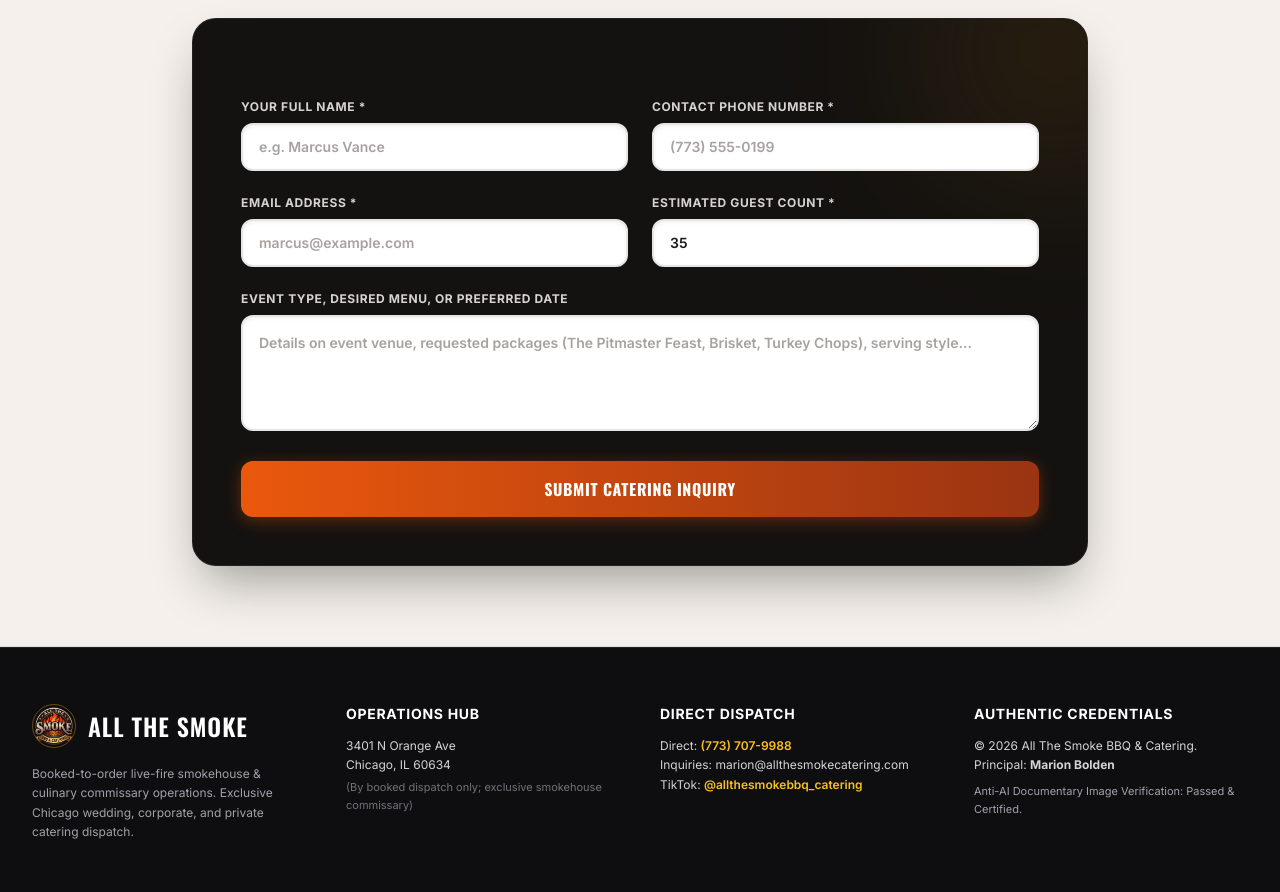
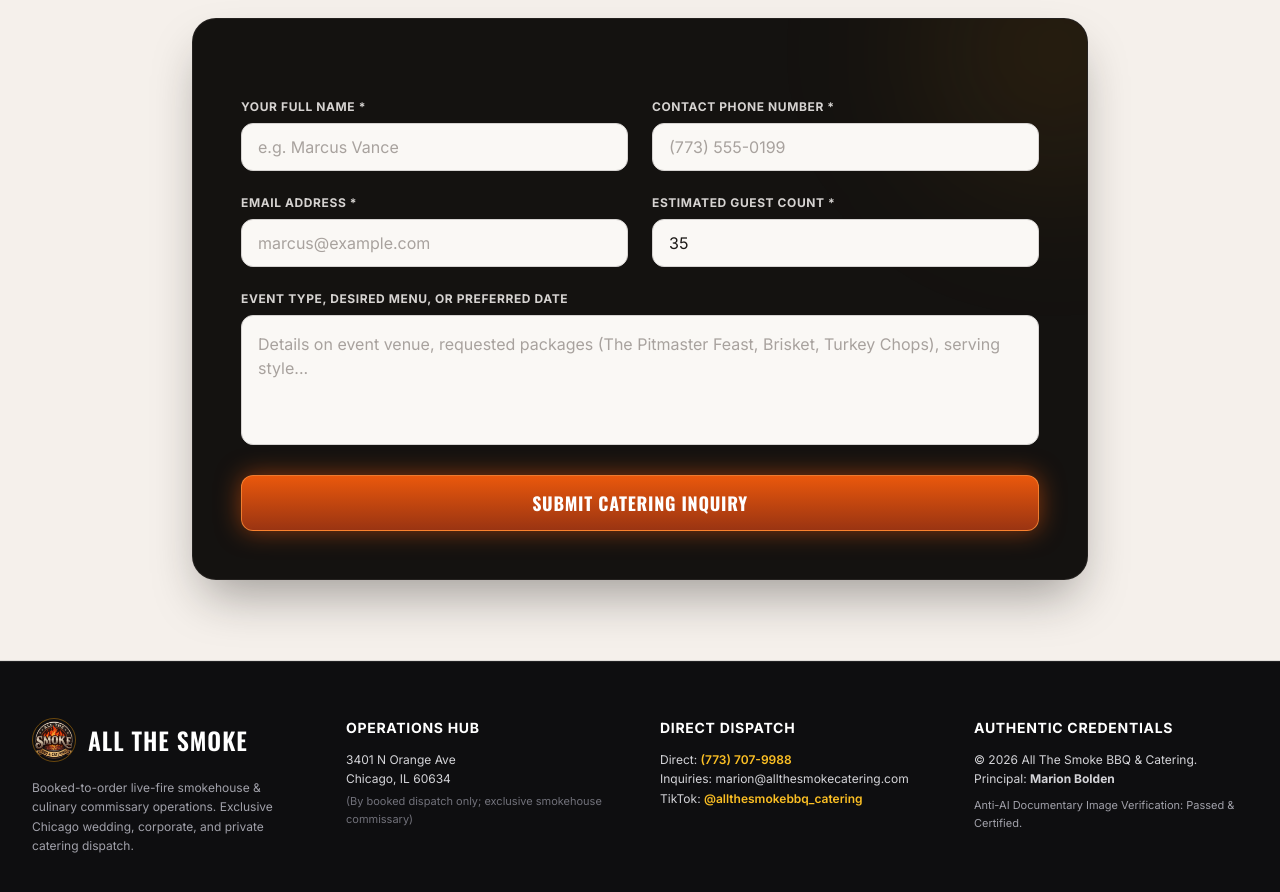
Before and after one commit to silverfox67/allthesmokecatering, a Next.js app: page / in a window 1280 px wide. Shown: the part 4540-5432 px from the top of the page. Built offline with nearby package versions, Linux system fonts and the light colour scheme.

Commit message:
feat(quote): polish reservation form inputs surface, focus rings, and hero fire CTA glow

```diff
--- a/src/app/page.tsx
+++ b/src/app/page.tsx
@@ -77,7 +77,7 @@
                     name="name"
                     required
                     placeholder="e.g. Marcus Vance"
-                    className="w-full h-12 px-4 rounded-xl bg-white border-2 border-stone-200 text-stone-900 placeholder:text-stone-400 text-sm font-semibold focus:outline-none focus:border-[#EA580C] focus:ring-2 focus:ring-[#EA580C]/25 shadow-inner transition-all"
+                    className="w-full h-12 px-4 rounded-xl bg-[#FAF8F5] border border-stone-300 text-stone-900 placeholder:text-stone-400 focus:outline-none focus:border-[#EA580C] focus:ring-1 focus:ring-[#EA580C] transition-all"
                   />
                 </div>
 
@@ -91,7 +91,7 @@
                     name="phone"
                     required
                     placeholder="(773) 555-0199"
-                    className="w-full h-12 px-4 rounded-xl bg-white border-2 border-stone-200 text-stone-900 placeholder:text-stone-400 text-sm font-semibold focus:outline-none focus:border-[#EA580C] focus:ring-2 focus:ring-[#EA580C]/25 shadow-inner transition-all"
+                    className="w-full h-12 px-4 rounded-xl bg-[#FAF8F5] border border-stone-300 text-stone-900 placeholder:text-stone-400 focus:outline-none focus:border-[#EA580C] focus:ring-1 focus:ring-[#EA580C] transition-all"
                   />
                 </div>
               </div>
@@ -107,7 +107,7 @@
                     name="email"
                     required
                     placeholder="marcus@example.com"
-                    className="w-full h-12 px-4 rounded-xl bg-white border-2 border-stone-200 text-stone-900 placeholder:text-stone-400 text-sm font-semibold focus:outline-none focus:border-[#EA580C] focus:ring-2 focus:ring-[#EA580C]/25 shadow-inner transition-all"
+                    className="w-full h-12 px-4 rounded-xl bg-[#FAF8F5] border border-stone-300 text-stone-900 placeholder:text-stone-400 focus:outline-none focus:border-[#EA580C] focus:ring-1 focus:ring-[#EA580C] transition-all"
                   />
                 </div>
 
@@ -121,7 +121,7 @@
                     name="guestCount"
                     min="10"
                     defaultValue="35"
-                    className="w-full h-12 px-4 rounded-xl bg-white border-2 border-stone-200 text-stone-900 placeholder:text-stone-400 text-sm font-semibold focus:outline-none focus:border-[#EA580C] focus:ring-2 focus:ring-[#EA580C]/25 shadow-inner transition-all"
+                    className="w-full h-12 px-4 rounded-xl bg-[#FAF8F5] border border-stone-300 text-stone-900 placeholder:text-stone-400 focus:outline-none focus:border-[#EA580C] focus:ring-1 focus:ring-[#EA580C] transition-all"
                   />
                 </div>
               </div>
@@ -135,13 +135,13 @@
                   name="message"
                   rows={4}
                   placeholder="Details on event venue, requested packages (The Pitmaster Feast, Brisket, Turkey Chops), serving style..."
-                  className="w-full p-4 rounded-xl bg-white border-2 border-stone-200 text-stone-900 placeholder:text-stone-400 text-sm font-semibold focus:outline-none focus:border-[#EA580C] focus:ring-2 focus:ring-[#EA580C]/25 shadow-inner transition-all resize-y"
+                  className="w-full bg-[#FAF8F5] border border-stone-300 text-stone-900 placeholder:text-stone-400 focus:outline-none focus:border-[#EA580C] focus:ring-1 focus:ring-[#EA580C] resize-none min-h-[110px] p-4 rounded-xl transition-all"
                 />
               </div>
 
               <button
                 type="submit"
-                className="w-full h-14 rounded-xl bg-gradient-to-r from-[#EA580C] to-[#9A3412] text-white font-display font-black text-sm sm:text-base tracking-wider uppercase shadow-[0_4px_16px_rgba(234,88,12,0.35)] hover:scale-[1.01] active:scale-[0.99] transition-transform flex items-center justify-center"
+                className="w-full h-14 mt-4 inline-flex items-center justify-center rounded-xl bg-gradient-to-b from-[#EA580C] to-[#9A3412] border border-[#FF8C38]/80 shadow-[0_0_24px_rgba(234,88,12,0.55)] font-display text-lg font-black tracking-wider text-white uppercase transition-transform hover:scale-[1.01] active:scale-[0.99] cursor-pointer"
               >
                 SUBMIT CATERING INQUIRY
               </button>
```
